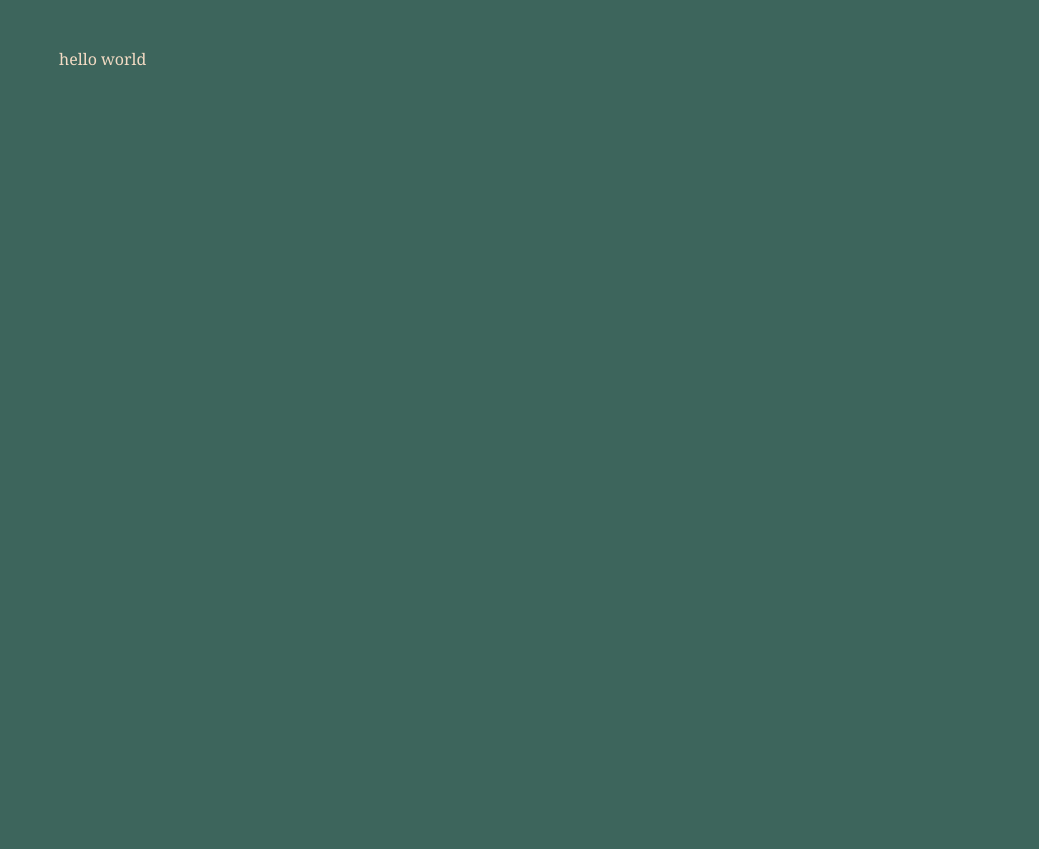
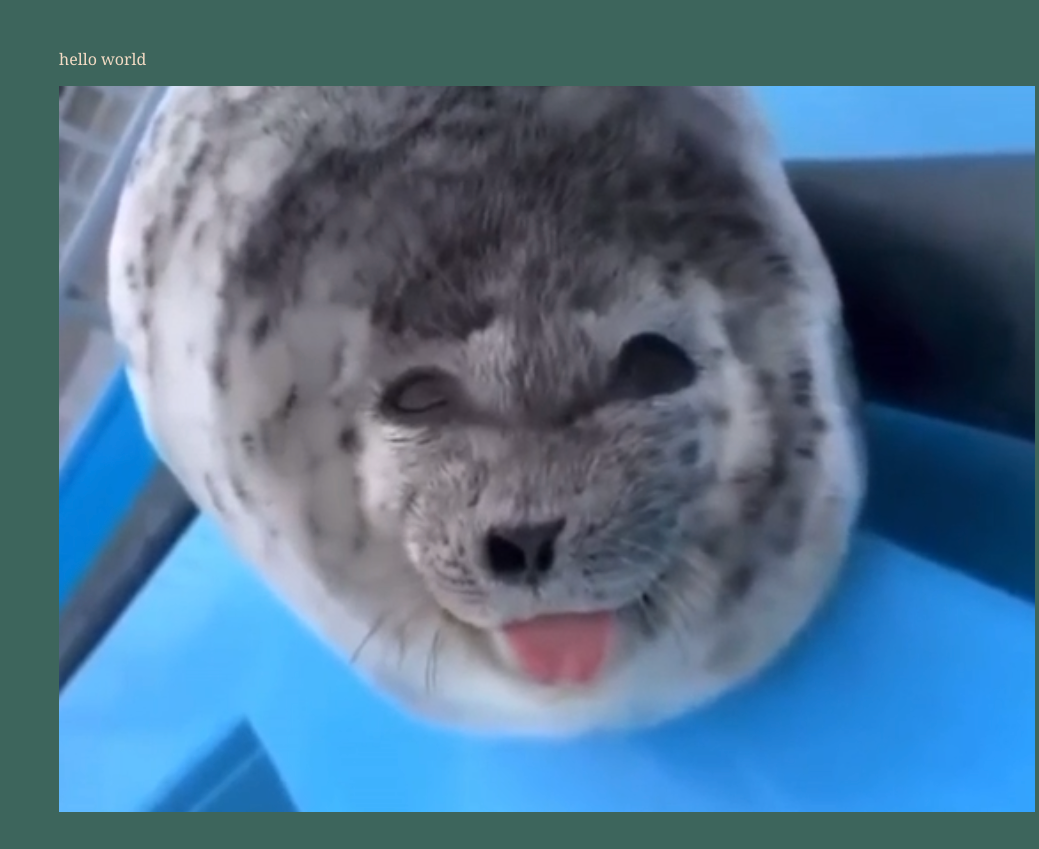
Before and after one commit to HSL16F/me, a plain HTML site: page index.html in a window 1280 px wide. Shown: the whole page, without its empty margins (241-1280 px from the left). Before the commit the page ends 800 px from the top, so only its background shows below. Drawn offline with Linux system fonts and the light colour scheme.

Commit message:
Seal test

```diff
--- a/index.html
+++ b/index.html
@@ -8,5 +8,6 @@
 </head>
 <body>
   <p>hello world</p>
+  <img src="seal.png" alt="seal">
 </body>
 </html>
```
Also changed, not shown: seal.png (added).
